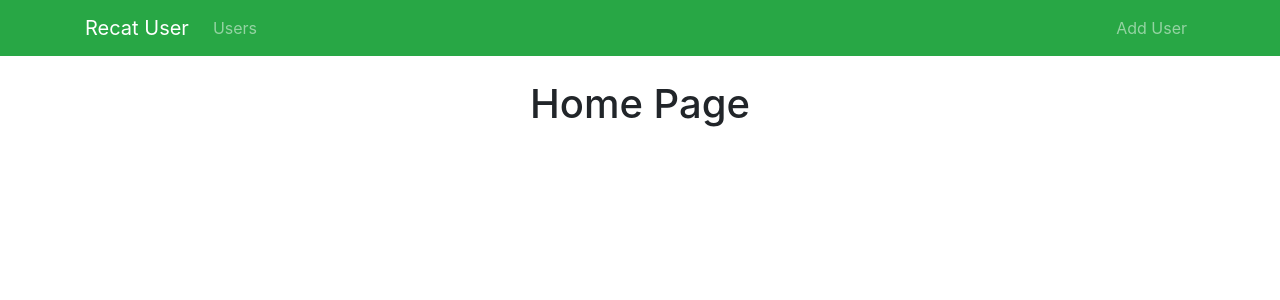
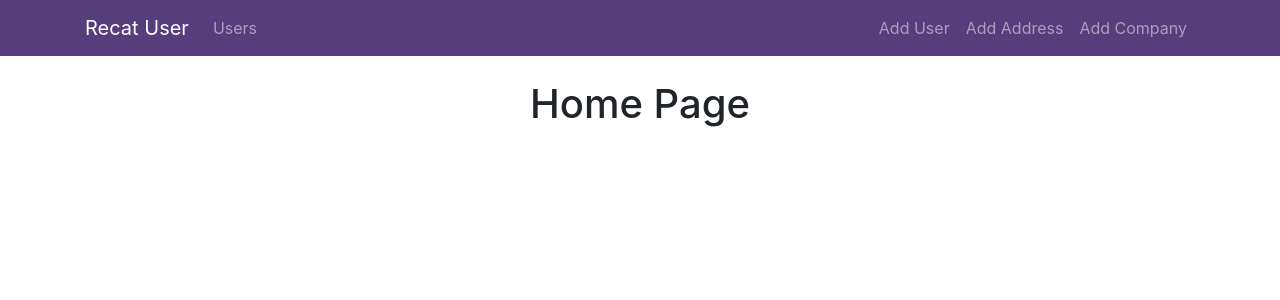
Before and after one commit to cuma561/CrudApplicationInReactJs, a React (Create React App) app: page / in a window 1280 px wide. Shown: the top 300 px of the page. Built offline with nearby package versions, Linux system fonts and the light colour scheme.

Commit message:
Change Navbar application

```diff
--- a/src/App.css
+++ b/src/App.css
@@ -0,0 +1,4 @@
+.bg-purple
+{
+	background-color: #563d7c;
+}
--- a/src/components/layout/Navbar.js
+++ b/src/components/layout/Navbar.js
@@ -2,7 +2,7 @@ import React from "react";
 import { Link, NavLink } from "react-router-dom";
 const Navbar = () => {
   return (
-    <nav className="navbar navbar-expand-lg navbar-dark bg-success">
+    <nav className="navbar navbar-expand-lg navbar-dark bg-purple">
       <div className="container">
         <Link className="navbar-brand" to="/">
           Recat User
@@ -31,6 +31,12 @@ const Navbar = () => {
             <li className="nav-item">
               <Link className="nav-link" to="/users/add">Add User</Link>
             </li>
+            <li className="nav-item">
+              <Link className="nav-link" to="/address/add">Add Address</Link>
+            </li>
+            <li className="nav-item">
+              <Link className="nav-link" to="/company/add">Add Company</Link>
+            </li>
           </ul>
         </div>
       </div>
```
Also changed, not shown: 1 other file (tests, documents, lock files or other folders).
